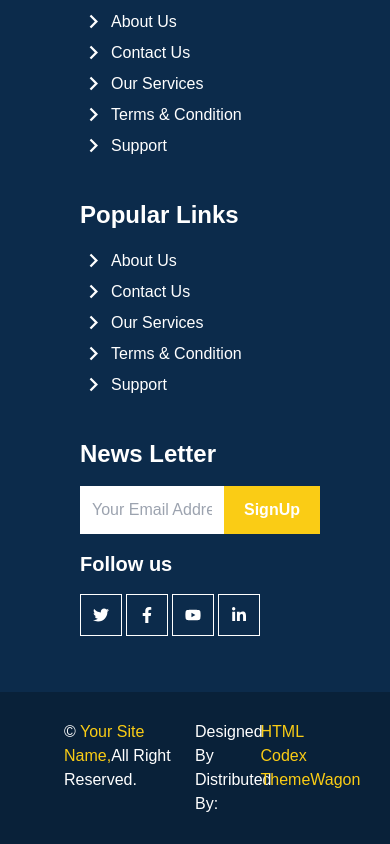
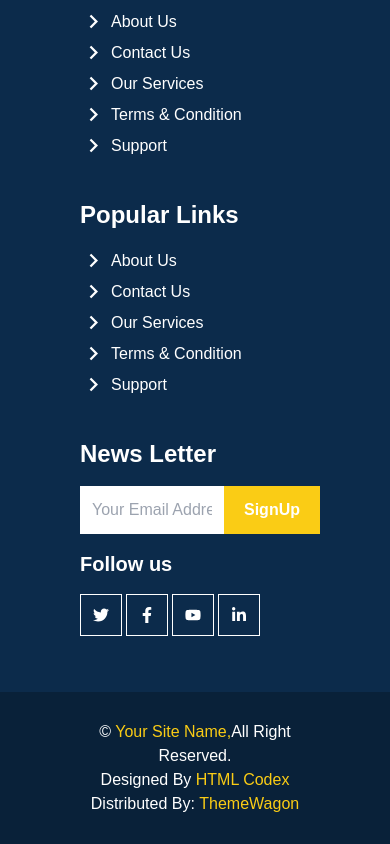
Before and after one commit to bbestyoo/Drivin, a React (Vite) app: page / in a window 390 px wide. Shown: the part 5358-6202 px from the top of the page. Built offline with nearby package versions, Linux system fonts and the light colour scheme.

Commit message:
responsive

```diff
--- a/src/components/Footer.jsx
+++ b/src/components/Footer.jsx
@@ -42,9 +42,9 @@ export default function Footer() {
 
   return (
     <>
-      <div>
+      <div className="">
         <div className=" bg-footer">
-          <div className="grid sm:grid-cols-1 md:grid-cols-2 lg:grid-cols-4 p-5 bg-footer pt-20 pl-10 pr-10 text-white">
+          <div className=" grid sm:grid-cols-1 md:grid-cols-2 lg:grid-cols-4 p-5 bg-footer pt-20 pl-10 pr-10 text-white">
             <div className="  p-5 rounded-3xl px-10">
               <p className="text-2xl font-bold ">Get In Touch</p>
               <p className="flex items-center gap-3 my-4 "><FaCar size={30}/><span className="text-3xl font-bold text-yellow-400">Drivin</span></p>
@@ -138,20 +138,20 @@ export default function Footer() {
             </div>
           </div>
         </div>
-        <div className="bg-last grid grid-cols-2 px-16 py-7">
+        <div className="bg-last grid md:grid-cols-1 text-center lg:text-left lg:grid-cols-2  px-16 py-7">
           <div className="">
             <span className="text-white">© </span>
             <span className="text-yellow-400">Your Site Name,</span>
             <span className="text-white">All Right Reserved.</span>
           </div>
-          <div className="">
-            <span className="grid grid-cols-2">
-              <p className="text-white">Designed By </p>
-              <p className="text-yellow-400"> HTML Codex</p>
+          <div className="text-center lg:text-right">
+            <span className="block">
+              <p className="text-white inline">Designed By </p>
+              <p className="text-yellow-400 inline"> HTML Codex</p>
             </span>
-            <span className="grid grid-cols-2">
-              <p className="text-white">Distributed By: </p>
-              <p className="text-yellow-400"> ThemeWagon</p>
+            <span className="">
+              <p className="text-white inline">Distributed By: </p>
+              <p className="text-yellow-400 inline"> ThemeWagon</p>
             </span>
           </div>
           {isVisible && (
--- a/src/components/Home.jsx
+++ b/src/components/Home.jsx
@@ -20,7 +20,7 @@ import { Parallax } from "react-parallax";
 
 export function Home() {
   return (
-    <div>
+    <div className="w-full">
       <div className="relative">
         <Swiper
           className="mb-40"
```
